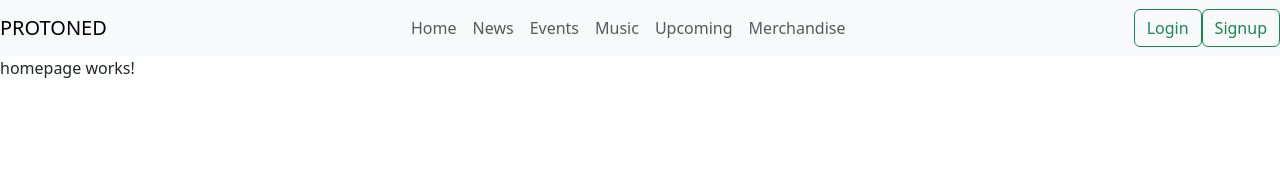
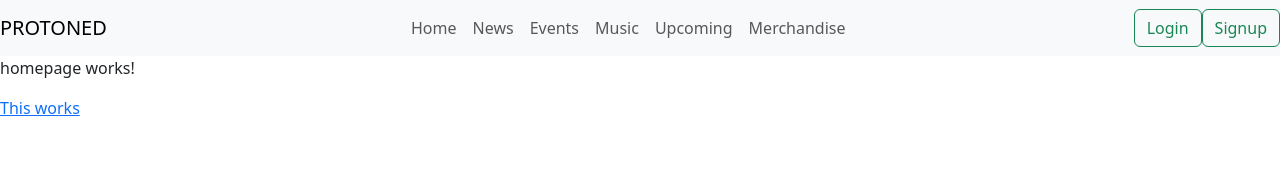
Before and after one commit to NicklasGV/ProtonedMusic, an Angular app in the folder ProtonedMusic-Client/: page / in a window 1280 px wide. Shown: the top 187 px of the page. Built offline with nearby package versions, Linux system fonts and the light colour scheme.

Commit message:
This is a test

```diff
--- a/ProtonedMusic-Client/src/app/Components/homepage/homepage.component.html
+++ b/ProtonedMusic-Client/src/app/Components/homepage/homepage.component.html
@@ -1 +1,3 @@
 <p>homepage works!</p>
+
+<a href="">This works</a>
```
